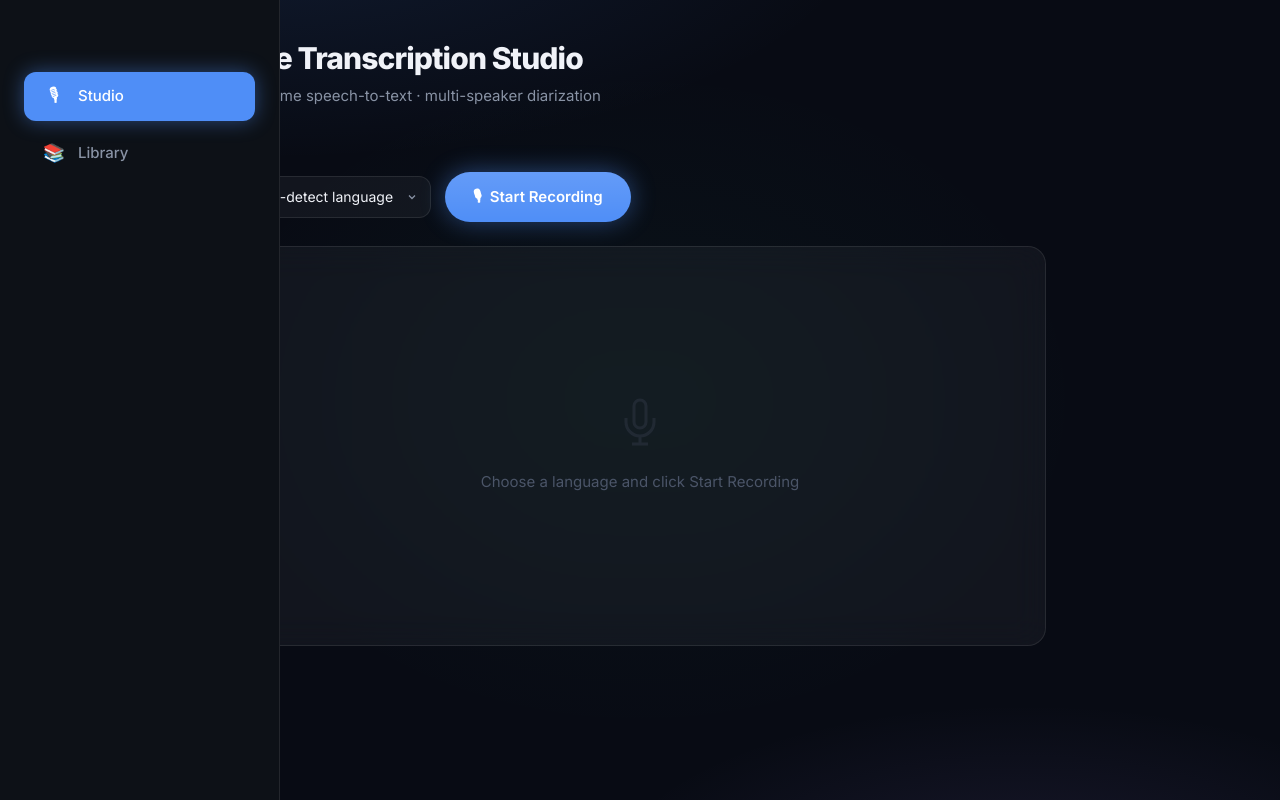
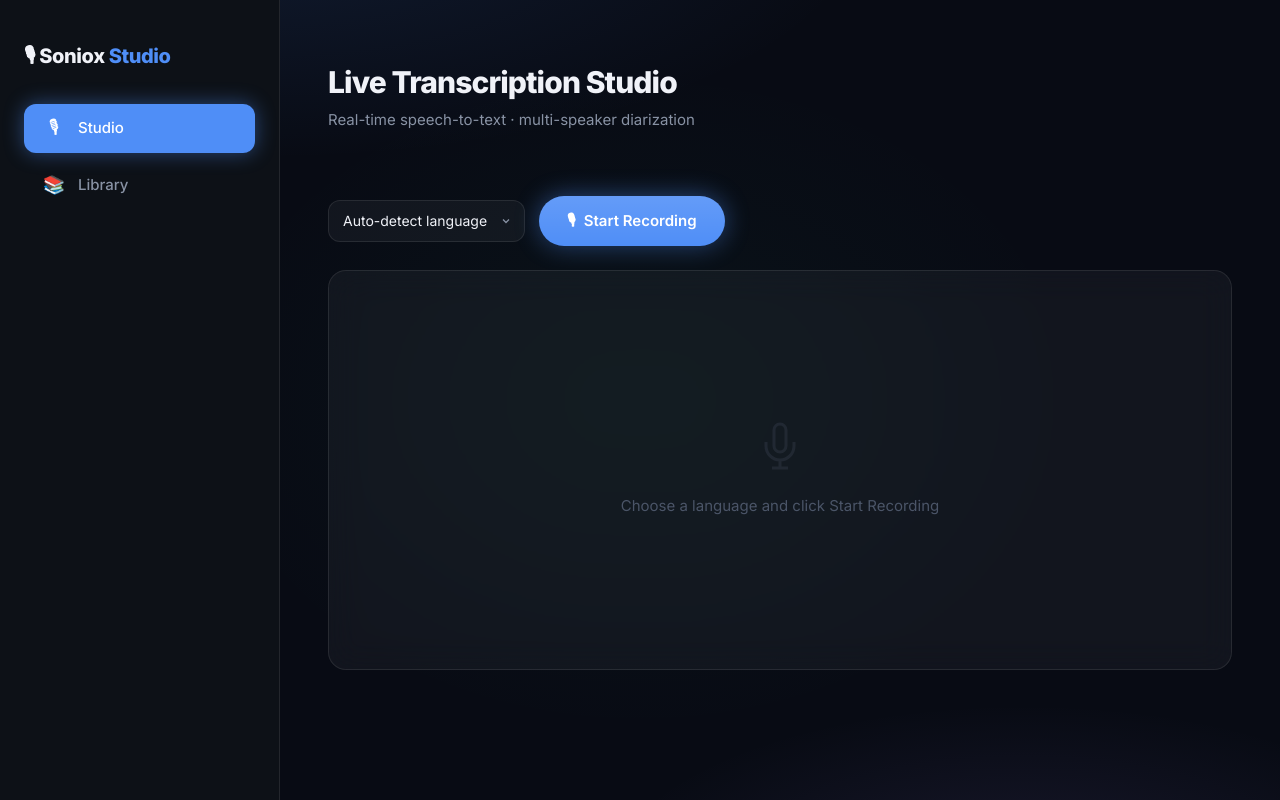
Before and after one commit to FayezGit/SonioxApp, a Next.js app: page / in a window 1280 px wide. Built offline with nearby package versions, Linux system fonts and the light colour scheme.

Commit message:
feat: update page structure and main content offsets

```diff
--- a/app/globals.css
+++ b/app/globals.css
@@ -266,7 +266,15 @@ button { font-family: inherit; }
   max-width: var(--content-max-width);
   margin: 0 auto;
   overflow-x: hidden;
-  padding: 2.5rem 1.5rem 5rem;
+  padding: 2.5rem 1.5rem 6rem; /* extra bottom padding for mobile */
+}
+
+@media (min-width: 1024px) {
+  .app-main {
+    margin-left: 280px; /* Offset for sidebar */
+    max-width: calc(100% - 280px);
+    padding: 4rem 3rem;
+  }
 }
 
 
--- a/app/page.tsx
+++ b/app/page.tsx
@@ -13,6 +13,9 @@ export default function Home() {
     <div className="app-shell">
       {/* Sidebar / Header */}
       <header className="app-header">
+        <div className="app-logo">
+          🎙 Soniox <span>Studio</span>
+        </div>
         <nav className="app-nav">
           {(['studio', 'library'] as Tab[]).map((tab) => (
             <button
@@ -26,8 +29,7 @@ export default function Home() {
                 {tab === 'library' && '📚'}
               </span>
               <span className="nav-text">
-                {tab === 'studio'  && (tab === 'studio' ? 'Studio' : '')}
-                {tab === 'library' && (tab === 'library' ? 'Library' : '')}
+                {tab === 'studio' ? 'Studio' : 'Library'}
               </span>
             </button>
           ))}
```
